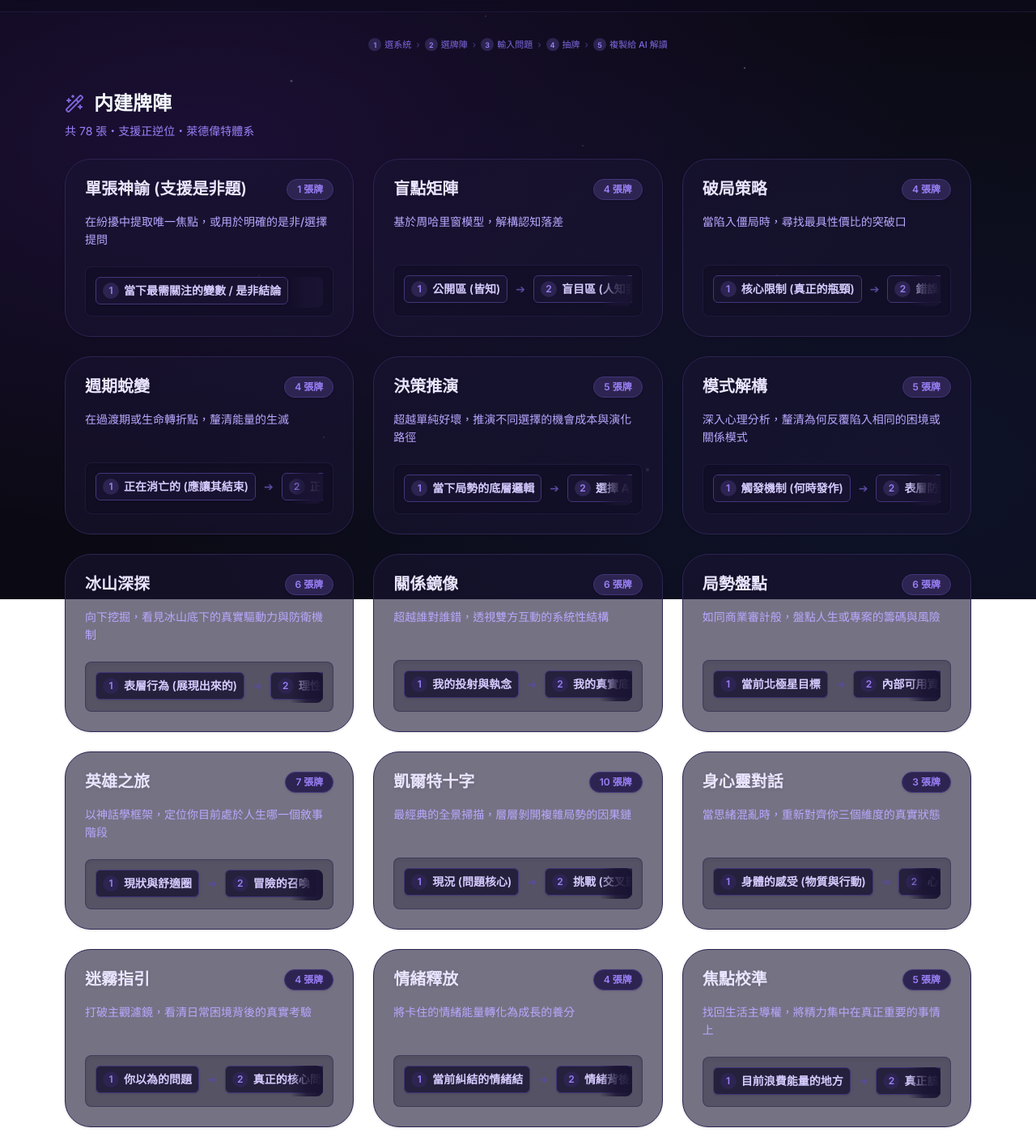
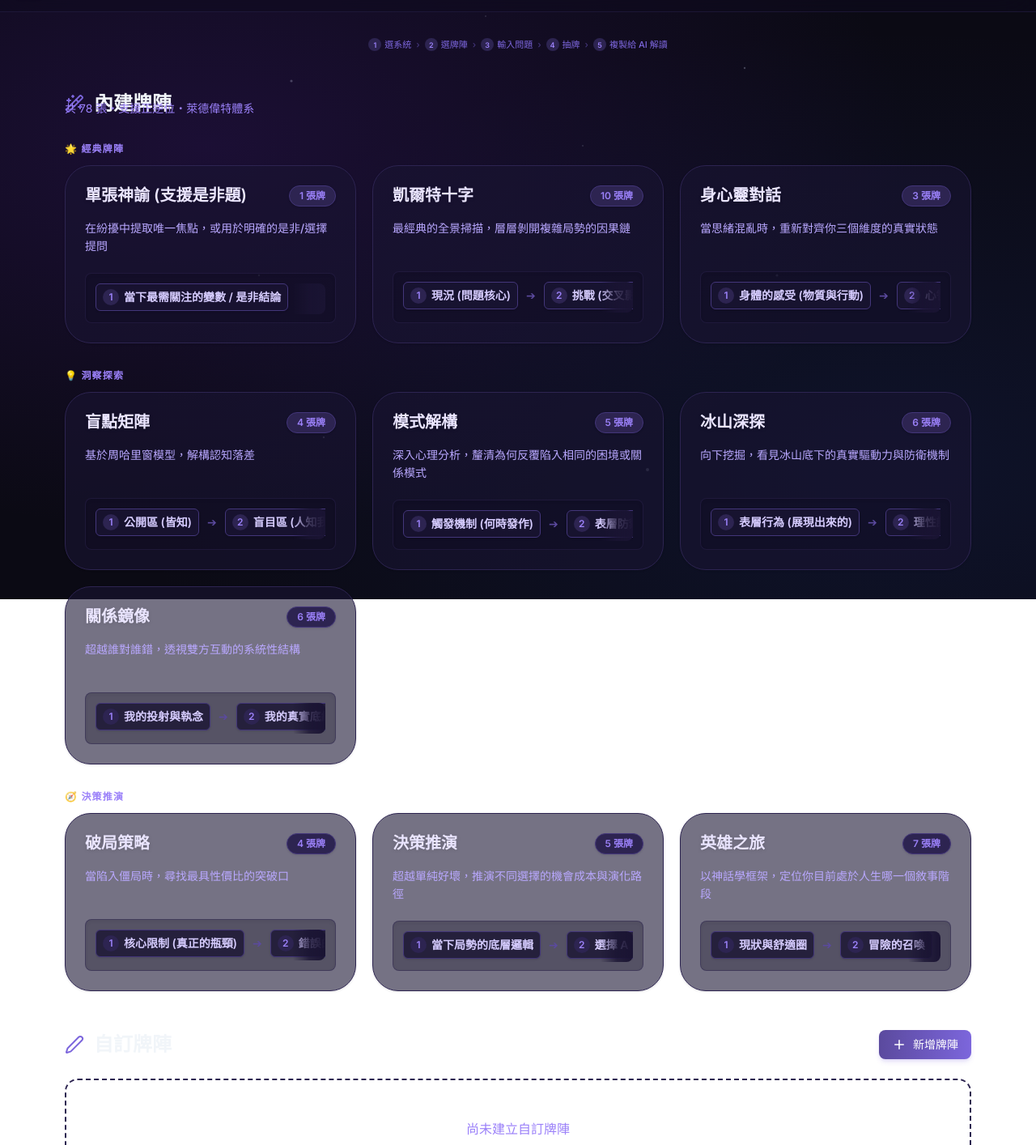
Before and after one commit to dodododora/Tarot-Draw, a React (Vite) app: page / in a window 1280 px wide. Shown: the part 60-1474 px from the top of the page at 81% size. Built offline with nearby package versions, Linux system fonts and the light colour scheme.

Commit message:
feat: implement initial Tarot and Lenormand divination application with dynamic spread generation and history tracking

```diff
--- a/src/App.tsx
+++ b/src/App.tsx
@@ -618,22 +618,31 @@ export default function App() {
                 </section>
               )}
 
-              {/* Built-in Spreads — all modes show the same combined list */}
-              <section>
-                <div className="flex items-center gap-3 mb-2">
+              {/* Built-in Spreads — categorized */}
+              <section className="space-y-8">
+                <div className="flex items-center gap-3 mb-1">
                   <Wand2 className="text-stone-600 dark:text-mystic-500" size={24} />
-                  <h2 className="text-2xl font-bold text-slate-800 dark:text-slate-100">内建牌陣</h2>
-                </div>
-                <p className="text-sm text-slate-500 dark:text-mystic-400 mb-6">
-                  {mode === 'lenormand'
-                    ? '共 36 張・無正逆位・雷諾曼體系'
-                    : mode === 'thoth'
-                    ? '共 78 張・無逆位・克勞利體系'
-                    : '共 78 張・支援正逆位・萊德偉特體系'}
+                  <h2 className="text-2xl font-bold text-slate-800 dark:text-slate-100">內建牌陣</h2>
+                </div>
+                <p className="text-sm text-slate-500 dark:text-mystic-400 -mt-6">
+                  {mode === 'lenormand' ? '共 36 張・無正逆位・雷諾曼體系' : mode === 'thoth' ? '共 78 張・無逆位・克勞利體系' : '共 78 張・支援正逆位・萊德偉特體系'}
                 </p>
-                <div className="grid grid-cols-2 md:grid-cols-3 gap-3 sm:gap-6 mx-auto">
-                  {[...THOTH_SPREADS, ...WAITE_SPREADS.filter(s => !THOTH_SPREADS.some(t => t.id === s.id))]
-                    .map((spread) => (
+
+                {(() => {
+                  const allSpreads = [...THOTH_SPREADS, ...WAITE_SPREADS.filter(s => !THOTH_SPREADS.some(t => t.id === s.id))];
+                  const cats = [
+                    { label: '🌟 經典牌陣', ids: ['single', 'waite-triangle', 'celtic'] },
+                    { label: '💡 洞察探索', ids: ['johari', 'pattern', 'iceberg', 'mirror'] },
+                    { label: '🧭 決策推演', ids: ['breakthrough', 'choice', 'hero'] },
+                  ];
+                  return cats.map(({ label, ids }) => {
+                    const spreads = allSpreads.filter(s => ids.includes(s.id));
+                    if (!spreads.length) return null;
+                    return (
+                      <div key={label}>
+                        <p className="text-xs font-bold text-amber-700 dark:text-mystic-400 uppercase tracking-widest mb-3">{label}</p>
+                        <div className="grid grid-cols-2 md:grid-cols-3 gap-3 sm:gap-5">
+                          {spreads.map(spread => (
                             <SpreadCard
                               key={spread.id}
                               spread={spread}
@@ -647,7 +656,12 @@ export default function App() {
                             />
                           ))}
                         </div>
+                      </div>
+                    );
+                  });
+                })()}
               </section>
+
 
               {/* Custom Spreads (Tarot & Thoth) */}
               {(mode === 'tarot' || mode === 'thoth') && (
--- a/src/constants.ts
+++ b/src/constants.ts
@@ -249,51 +249,20 @@ export const LENORMAND_TRIVIA: string[] = [
 ];
 
 export const THOTH_SPREADS: Spread[] = [
-  // 1 card
   { id: "single", name: "單張神諭 (支援是非題)", count: 1, positions: ["當下最需關注的變數 / 是非結論"], hint: "在紛擾中提取唯一焦點，或用於明確的是非/選擇提問", exampleQuestion: "針對今天的重要會議，我最該穩住的心態是什麼？" },
-
-  // 4 cards
   { id: "johari", name: "盲點矩陣", count: 4, positions: ["公開區 (皆知)", "盲目區 (人知我不知)", "隱藏區 (我知人不知)", "未知區 (皆不知的潛能)"], hint: "基於周哈里窗模型，解構認知落差", exampleQuestion: "在目前的工作團隊中，我對自己角色的認知與實際情況有何落差？" },
   { id: "breakthrough", name: "破局策略", count: 4, positions: ["核心限制 (真正的瓶頸)", "錯誤的發力點 (沉沒成本)", "隱藏的槓桿 (事半功倍之處)", "關鍵行動 (第一步)"], hint: "當陷入僵局時，尋找最具性價比的突破口", exampleQuestion: "這個專案推動不下去，我該如何調整策略來破局？" },
-  { id: "cycle", name: "週期蛻變", count: 4, positions: ["正在消亡的 (應讓其結束)", "正在萌芽的 (需悉心呵護)", "必須放下的 (歷史包袱)", "必須帶走的 (核心資產)"], hint: "在過渡期或生命轉折點，釐清能量的生滅", exampleQuestion: "邁入 30 歲的轉折點，我該如何看待目前的職涯過渡期？" },
-
-  // 5 cards
   { id: "choice", name: "決策推演", count: 5, positions: ["當下局勢的底層邏輯", "選擇 A 的隱藏成本", "選擇 A 的最終演化", "選擇 B 的隱藏成本", "選擇 B 的最終演化"], hint: "超越單純好壞，推演不同選擇的機會成本與演化路徑", exampleQuestion: "我該選擇去大企業求穩，還是加入新創團隊承擔風險？" },
   { id: "pattern", name: "模式解構", count: 5, positions: ["觸發機制 (何時發作)", "表層防禦 (我的慣性反應)", "核心恐懼 (真正在怕什麼)", "舒適圈的代價 (為何不願改)", "阻斷慣性的行動 (如何終止)"], hint: "深入心理分析，釐清為何反覆陷入相同的困境或關係模式", exampleQuestion: "為什麼我總是在關係深入時，會下意識地想逃避？" },
-
-  // 6 cards
   { id: "iceberg", name: "冰山深探", count: 6, positions: ["表層行為 (展現出來的)", "理性認知 (我以為的理由)", "真實情緒 (壓抑的感受)", "核心價值觀 (底層信念)", "防衛機制 (如何保護自己)", "整合策略 (如何表裡如一)"], hint: "向下挖掘，看見冰山底下的真實驅動力與防衛機制", exampleQuestion: "我明明想追求事業成功，卻總是提不起勁的深層原因是什麼？" },
   { id: "mirror", name: "關係鏡像", count: 6, positions: ["我的投射與執念", "我的真實底線", "對方的投射與防備", "對方的真實需求", "系統性摩擦 (為何衝突)", "潛在共振點 (如何破冰)"], hint: "超越誰對誰錯，透視雙方互動的系統性結構", exampleQuestion: "我與合夥人最近摩擦頻繁，這段合作關係底層的問題出在哪？" },
-  { id: "resource", name: "局勢盤點", count: 6, positions: ["當前北極星目標", "內部可用資源", "外部不可控變數", "系統性阻力", "隱藏的推力", "下階段里程碑"], hint: "如同商業審計般，盤點人生或專案的籌碼與風險", exampleQuestion: "對於明年的創業計畫，我目前整體的資源與風險盤點為何？" },
-
-  // 7 cards
   { id: "hero", name: "英雄之旅", count: 7, positions: ["現狀與舒適圈", "冒險的召喚", "拒絕與內在阻力", "關鍵的導師與工具", "最深的試煉與深淵", "獲得的啟示與轉化", "帶著恩賜歸來"], hint: "以神話學框架，定位你目前處於人生哪一個敘事階段", exampleQuestion: "我決定徹底轉換跑道，這段未知的旅程將會面臨什麼樣的挑戰與成長？" },
-
-  // 10 cards
   { id: "celtic", name: "凱爾特十字", count: 10, positions: ["現況 (問題核心)", "挑戰 (交叉影響力)", "顯意識 (你能意識到的)", "潛意識 (深層驅動力)", "過去 (歷史軌跡)", "近未來 (初步趨勢)", "自我認知 (你的視角)", "環境變數 (他人/外界影響)", "焦慮與渴望 (情緒拉扯)", "最終演化 (自然發展結果)"], hint: "最經典的全景掃描，層層剝開複雜局勢的因果鏈", exampleQuestion: "我目前面臨人生的巨大低潮，請幫我全盤檢視各個維度的問題與解法。" },
 ];
 
 export const WAITE_SPREADS: Spread[] = [
-  // 1 card
   { id: "single", name: "單張神諭 (支援是非題)", count: 1, positions: ["當下的最高指引 / 是非結論"], hint: "一張牌，一個方向。可用於快速釐清狀態或詢問明確的是非題", exampleQuestion: "這份工作對我目前的靈性發展是否有益？" },
-
-  // 3 cards
   { id: "waite-triangle", name: "身心靈對話", count: 3, positions: ["身體的感受 (物質與行動)", "心智的邏輯 (思維與焦慮)", "靈魂的渴望 (內在指引)"], hint: "當思緒混亂時，重新對齊你三個維度的真實狀態", exampleQuestion: "我最近常常感到疲憊且提不起勁，我的身心靈分別在傳遞什麼訊息？" },
-
-  // 4 cards
-  { id: "waite-clarity", name: "迷霧指引", count: 4, positions: ["你以為的問題", "真正的核心問題", "你正在逃避的恐懼", "宇宙給予的建議"], hint: "打破主觀濾鏡，看清日常困境背後的真實考驗", exampleQuestion: "我一直覺得專案卡關是因為主管，但實際上真正的問題是什麼？" },
-  { id: "waite-healing", name: "情緒釋放", count: 4, positions: ["當前糾結的情緒結", "情緒背後未被滿足的需求", "錯誤的索求或防禦方式", "正確的情緒釋放管道"], hint: "將卡住的情緒能量轉化為成長的養分", exampleQuestion: "我最近對伴侶的某些行為感到極度憤怒，我該如何處理這個情緒？" },
-
-  // 5 cards
-  { id: "waite-focus", name: "焦點校準", count: 5, positions: ["目前浪費能量的地方", "真正該專注的核心", "被忽略的隱藏動力", "近期即將遇到的考驗", "最終的最高指引"], hint: "找回生活主導權，將精力集中在真正重要的事情上", exampleQuestion: "我每天都很忙卻覺得沒有進展，我到底把能量耗在哪裡了？" },
-  { id: "waite-shadow", name: "陰影整合", count: 5, positions: ["我極力隱藏的特質", "陰影帶給我的保護機制", "陰影造成的破壞與代價", "如何溫柔地接納它", "整合後的完整力量"], hint: "面對內心不願承認的陰暗面，將其轉化為天賦", exampleQuestion: "為什麼我總是嫉妒身邊成功的朋友，這個情緒背後隱藏了我的什麼特質？" },
-  { id: "waite-connection", name: "關係滋養", count: 5, positions: ["我在關係中感到的匱乏", "對方目前的真實狀態", "關係當下的能量流動", "我們共同需要學習的課題", "如何給予彼此對等的滋養"], hint: "將焦點從「要求」轉向「理解」，為關係注入活水", exampleQuestion: "我跟伴侶最近覺得越來越疏離，我們該如何重新滋養這段關係？" },
-
-  // 6 cards
-  { id: "waite-crossroad", name: "十字路口", count: 6, positions: ["過去未解的遺憾", "當下手裡握有的籌碼", "內心深處的真實渴望", "走向未來的潛在可能性", "沿途隱藏的成長危機", "邁出下一步的關鍵行動"], hint: "站在人生的分岔路口，整理行囊並找到前進的勇氣", exampleQuestion: "我在考慮結束目前的副業，我該如何評估這個決定的下一步？" },
-
-  // 7 cards
-  { id: "waite-year", name: "階段總結", count: 7, positions: ["本階段的核心主題", "已經學會的靈性教訓", "尚未跨越的世俗障礙", "物質與事業的發展", "情感與內在的進化", "潛在的宇宙資源/貴人", "最終將收穫的果實"], hint: "用於生日、年末或重大專案結束時的深度能量盤點", exampleQuestion: "今年已經過了一半，請幫我總結目前的成長軌跡與下半年的重點？" },
 ];
 
 export function getCardEmoji(cardId: number): string {
```
Lines whose indentation alone changed are shown as unchanged.
